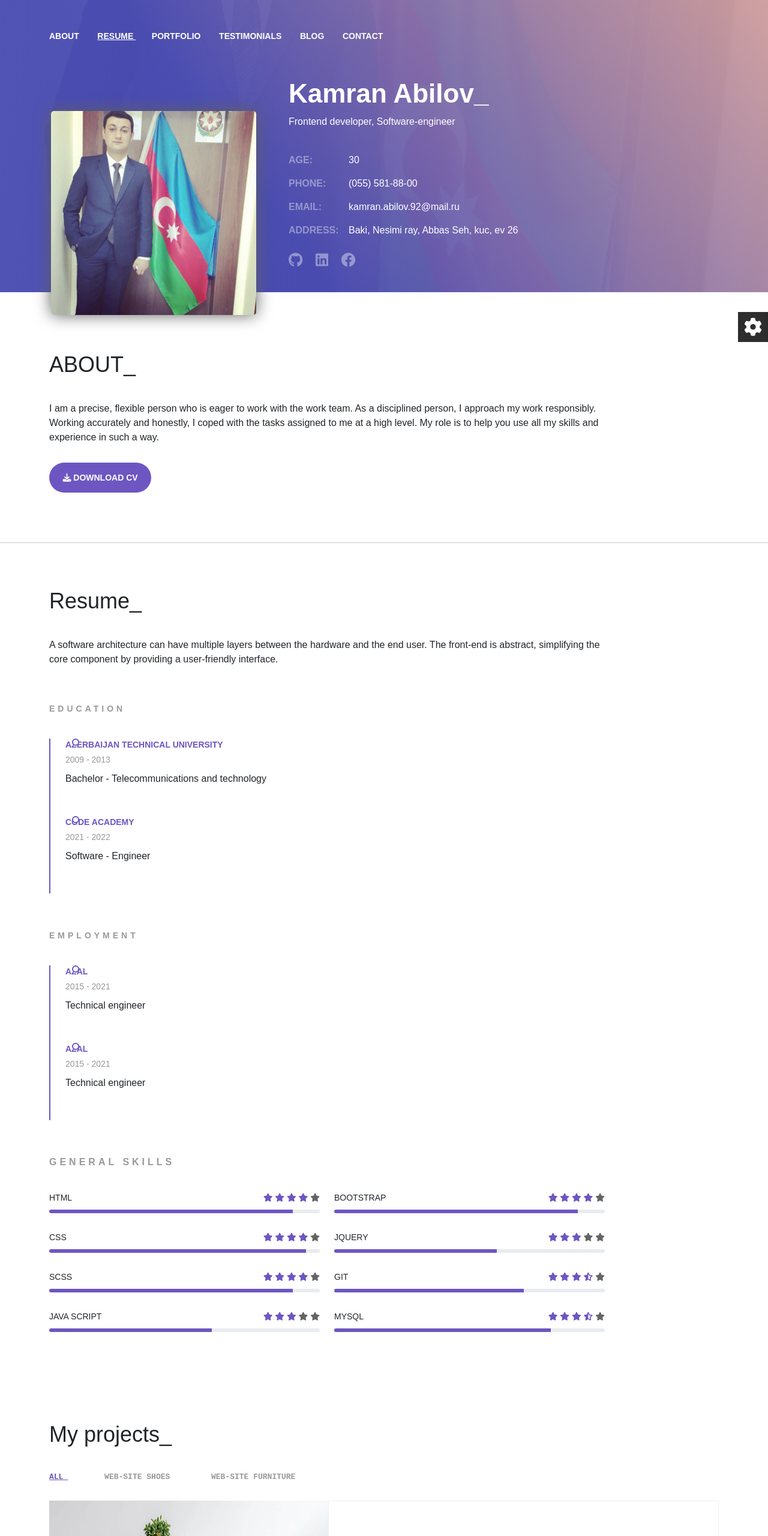
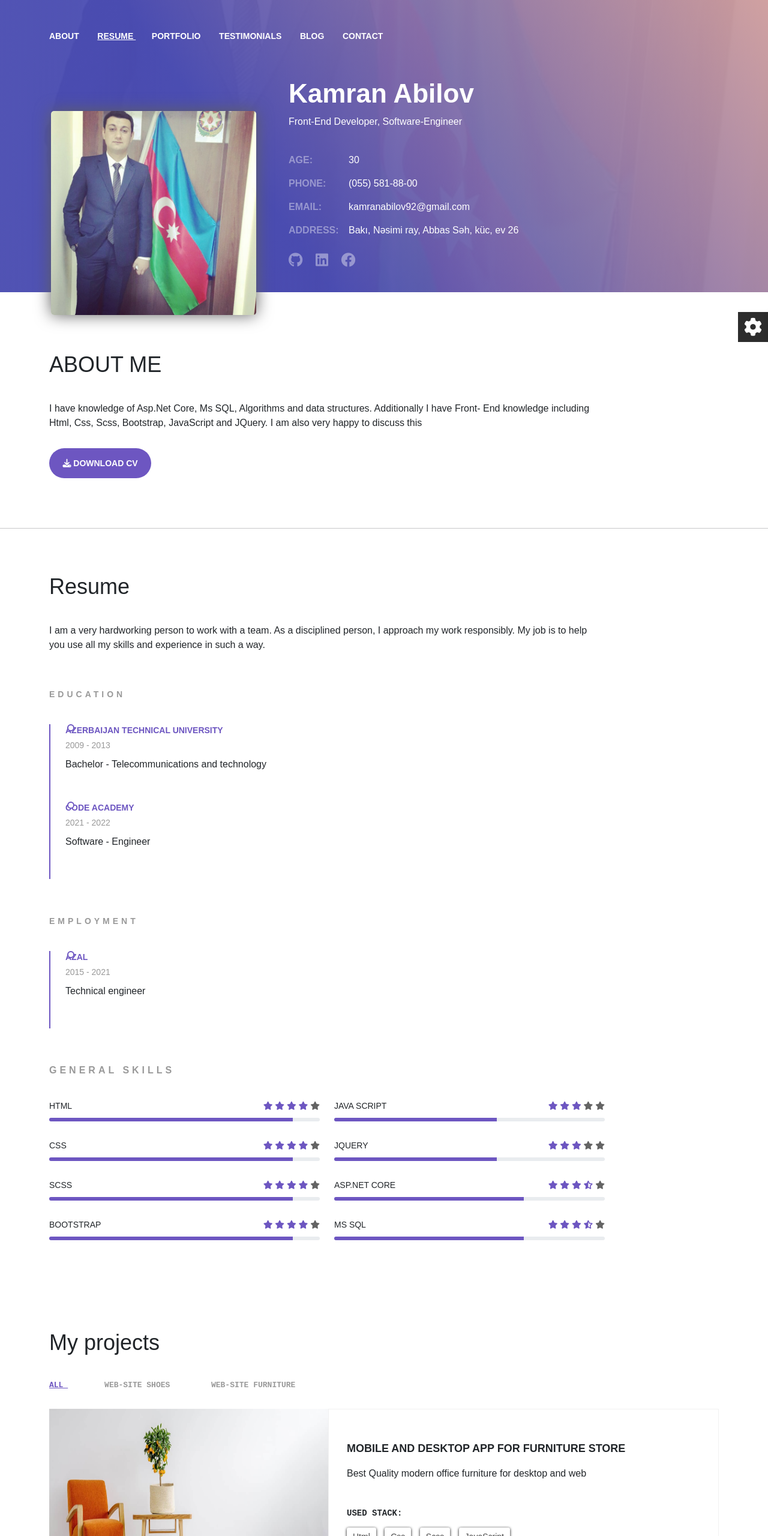
Before and after one commit to kamranabilov/Portfolio, a website: page Portfolio/index.html in a window 1280 px wide. Shown: the top 2560 px of the page at 60% size. Drawn offline with nearby package versions, Linux system fonts and the light colour scheme.

Commit message:
addPortfolioLastest

```diff
--- a/Portfolio/assets/scss/style.scss
+++ b/Portfolio/assets/scss/style.scss
@@ -186,9 +186,9 @@
             li{
 
                 a {
-                    padding: 8px;
+                    padding: 5px;
                     text-decoration: none;
-                    font-size: 36px;
+                    font-size: 28px;
                     color: #fff;
                     display: block;
                     transition: 0.3s;
@@ -207,6 +207,7 @@
     // z-index: 9;
     position: absolute;
     top: 40px;
+    color: #fff;
 }
 .menu--active {
     // background-color: #fff;
@@ -221,14 +222,15 @@
     height: 95px;
     transition: 0.3s linear;
     animation: 900ms cubic-bezier(0.2,1,02,1);
-    color: #2d2d2d !important;
-    background-color: #fff;
+    color: #fff !important;
+    background-color: #2d2d2d;
     box-shadow: 0 0 8px 1px rgba(0, 0, 0, 0.2);
     a{
-        color: #2d2d2d !important;
+        // color: #2d2d2d !important;
         &:hover{
-            opacity: 0.5;
+            opacity: 1;
             color: #6d56c1 !important;
+            text-decoration: underline !important;
             transition: ease 0.3s;
         }
         &:hover>span{
@@ -522,7 +524,7 @@
                 content: "";
                 border-radius: 50%;
                 background-color: #fff;
-                left: 120px;
+                left: 112px;
             }
             @media screen and (max-width: 900px) and (min-width: 300px){
                 &::before{
--- a/Portfolio/index.html
+++ b/Portfolio/index.html
@@ -119,8 +119,8 @@
                     <img class="" src="assets/image/1.jpg" alt="Person">
                 </div>
                 <div class="col-lg-8 personal-profile_write">
-                    <p class="personal-profile_name">Kamran Abilov_</p>
-                    <p class="personal-profile_work">Frontend developer, Software-engineer</p>
+                    <p class="personal-profile_name">Kamran Abilov</p>
+                    <p class="personal-profile_work">Front-End Developer, Software-Engineer</p>
                     <div class="personal-profile_contact">
                         <dl class="contact-list">
                             <dt>Age:</dt>
@@ -128,9 +128,9 @@
                             <dt>Phone:</dt>
                             <dd><a href="tel:0555818800">(055) 581-88-00</a></dd>
                             <dt>Email:</dt>
-                            <dd><a href="https://mail.ru">kamran.abilov.92@mail.ru</a></dd>
+                            <dd><a href="https://mail.ru">kamranabilov92@gmail.com</a></dd>
                             <dt>Address:</dt>
-                            <dd>Baki, Nesimi ray, Abbas Seh, kuc, ev 26</dd>
+                            <dd>Bakı, Nəsimi ray, Abbas Səh, küc, ev 26</dd>
                         </dl>
                     </div>
                     <p class="personal-profile_social">
@@ -156,15 +156,15 @@
         <section id="about" class="container sectionAll">
             <div class="row">
                 <div class="col-md-10">
-                    <h2 id="hello_header" class="section_title">About_</h2>
+                    <h2 id="hello_header" class="section_title">About Me</h2>
                     <p class="section_description">
-                        I am a precise, flexible person who is eager to work with the work team. As a disciplined
-                        person, I approach my work responsibly. Working accurately and honestly, I coped with the tasks
-                        assigned to me at a high level. My role is to help you use all my skills and experience in such
-                        a way.
+                        I have knowledge of Asp.Net Core, Ms SQL, Algorithms and data structures. Additionally I have
+                        Front- End knowledge including Html, Css, Scss, Bootstrap, JavaScript and JQuery. I am also very
+                        happy to
+                        discuss this
                     </p>
-                    <a href="assets/image/Kamran Abilov_Resume.pdf"
-                        aria-label="downloadtest" title="download" class="section_btn site-btn">
+                    <a href="https://drive.google.com/drive/u/0/my-drive" aria-label="downloadtest" title="download"
+                        class="section_btn site-btn">
                         <i class="fa-solid fa-download"></i>
                         <!-- <img src="assets/image/download.png" alt="Download"> -->
                         Download CV
@@ -178,10 +178,10 @@
         <section id="resume" class="container sectionTwo">
             <div class="row">
                 <div class="col-md-10">
-                    <h2 id="resume_header" class="section_title" style="text-indent: 0px;">Resume_</h2>
+                    <h2 id="resume_header" class="section_title" style="text-indent: 0px;">Resume</h2>
                     <p class="section_description">
-                        A software architecture can have multiple layers between the hardware and the end user. The
-                        front-end is abstract, simplifying the core component by providing a user-friendly interface.
+                        I am a very hardworking person to work with a team. As a disciplined person, I approach my work
+                        responsibly. My job is to help you use all my skills and experience in such a way.
                     </p>
                 </div>
             </div>
@@ -214,13 +214,13 @@
                             Technical engineer
                         </p>
                     </div>
-                    <div class="resume-list_block">
+                    <!-- <div class="resume-list_block">
                         <p class="resume-list_block-title">Azal</p>
                         <p class="resume-list_block-date">2015 - 2021</p>
                         <p>
                             Technical engineer
                         </p>
-                    </div>
+                    </div> -->
                 </div>
             </div>
             <div class="row section_resume progress-list ">
@@ -258,7 +258,7 @@
                         </p>
                         <div class="progress">
                             <div class="progress-bar" role="progressbar" aria-valuenow="95" aria-valuemin="0"
-                                aria-valuemax="100" style="width: 95%;">
+                                aria-valuemax="100" style="width: 90%;">
                             </div>
                         </div>
                     </div>
@@ -281,7 +281,26 @@
                     </div>
                     <div class="progress-list_skill">
                         <p>
-                            <span class="progress-list_skill-title">java script</span>
+                            <span class="progress-list_skill-title">Bootstrap</span>
+                            <span class="progress-list_skill-value">
+                                <i id="five" class="fa-solid fa-star"></i>
+                                <i id="five" class="fa-solid fa-star"></i>
+                                <i id="five" class="fa-solid fa-star"></i>
+                                <i id="five" class="fa-solid fa-star"></i>
+                                <i class="fa-solid fa-star"></i>
+                            </span>
+                        </p>
+                        <div class="progress">
+                            <div class="progress-bar" role="progressbar" aria-valuenow="60" aria-valuemin="0"
+                                aria-valuemax="100" style="width: 90%;">
+                            </div>
+                        </div>
+                    </div>
+                </div>
+                <div class="col-md-5 mr-auto">
+                    <div class="progress-list_skill">
+                        <p>
+                            <span class="progress-list_skill-title">java script </span>
                             <span class="progress-list_skill-value">
                                 <i id="five" class="fa-solid fa-star"></i>
                                 <i id="five" class="fa-solid fa-star"></i>
@@ -291,27 +310,8 @@
                             </span>
                         </p>
                         <div class="progress">
-                            <div class="progress-bar" role="progressbar" aria-valuenow="60" aria-valuemin="0"
+                            <div class="progress-bar" role="progressbar" aria-valuenow="90" aria-valuemin="0"
                                 aria-valuemax="100" style="width: 60%;">
-                            </div>
-                        </div>
-                    </div>
-                </div>
-                <div class="col-md-5 mr-auto">
-                    <div class="progress-list_skill">
-                        <p>
-                            <span class="progress-list_skill-title">Bootstrap </span>
-                            <span class="progress-list_skill-value">
-                                <i id="five" class="fa-solid fa-star"></i>
-                                <i id="five" class="fa-solid fa-star"></i>
-                                <i id="five" class="fa-solid fa-star"></i>
-                                <i id="five" class="fa-solid fa-star"></i>
-                                <i class="fa-solid fa-star"></i>
-                            </span>
-                        </p>
-                        <div class="progress">
-                            <div class="progress-bar" role="progressbar" aria-valuenow="90" aria-valuemin="0"
-                                aria-valuemax="100" style="width: 90%;">
                             </div>
                         </div>
                     </div>
@@ -334,7 +334,7 @@
                     </div>
                     <div class="progress-list_skill">
                         <p>
-                            <span class="progress-list_skill-title">Git</span>
+                            <span class="progress-list_skill-title">Asp.Net Core</span>
                             <span class="progress-list_skill-value">
                                 <i id="five" class="fa-solid fa-star"></i>
                                 <i id="five" class="fa-solid fa-star"></i>
@@ -351,7 +351,7 @@
                     </div>
                     <div class="progress-list_skill">
                         <p>
-                            <span class="progress-list_skill-title">Mysql</span>
+                            <span class="progress-list_skill-title">Ms SQL</span>
                             <span class="progress-list_skill-value">
                                 <i id="five" class="fa-solid fa-star"></i>
                                 <i id="five" class="fa-solid fa-star"></i>
@@ -362,7 +362,7 @@
                         </p>
                         <div class="progress">
                             <div class="progress-bar" role="progressbar" aria-valuenow="80" aria-valuemin="0"
-                                aria-valuemax="100" style="width: 80%;">
+                                aria-valuemax="100" style="width: 70%;">
                             </div>
                         </div>
                     </div>
@@ -374,7 +374,7 @@
         <section id="portfolio" class="container sectionThree">
             <div class="row">
                 <div class="col-md-12">
-                    <h2 id="portfolio_header" class="section_title">My projects_</h2>
+                    <h2 id="portfolio_header" class="section_title">My projects</h2>
                 </div>
             </div>
             <div class="row portfolio-menu">
@@ -633,7 +633,7 @@
         <section id="blog" class="container sectionsix">
             <div class="row">
                 <div class="col-md-12">
-                    <h2 id="blog_header" class="section_title" style="text-indent: 0px;">Latest Posts_</h2>
+                    <h2 id="blog_header" class="section_title" style="text-indent: 0px;">Latest Posts</h2>
                 </div>
             </div>
             <div class="row post-cards">
@@ -695,7 +695,7 @@
         <div id="contact" class="container sectionfooter">
             <div class="row">
                 <div class="col-md-12">
-                    <p id="contacts_header" class="section_title" style="text-indent: 0px;">Get in touch_</p>
+                    <p id="contacts_header" class="section_title" style="text-indent: 0px;">Get in touch</p>
                 </div>
             </div>
             <div class="row contacts">
@@ -726,7 +726,7 @@
                 </div>
                 <div class="col-md-7 col-lg-5">
                     <div class="contacts_form">
-                        <p class="contacts_form-title">Or just write me a letter here_</p>
+                        <p class="contacts_form-title">Or just write me a letter here</p>
                         <form class="js-form">
                             <div class="form-group">
                                 <input class="form-field js-field-name" type="text" style="color: red;"
```
Also changed, not shown: Portfolio/assets/css/style.css, 1 other file.
